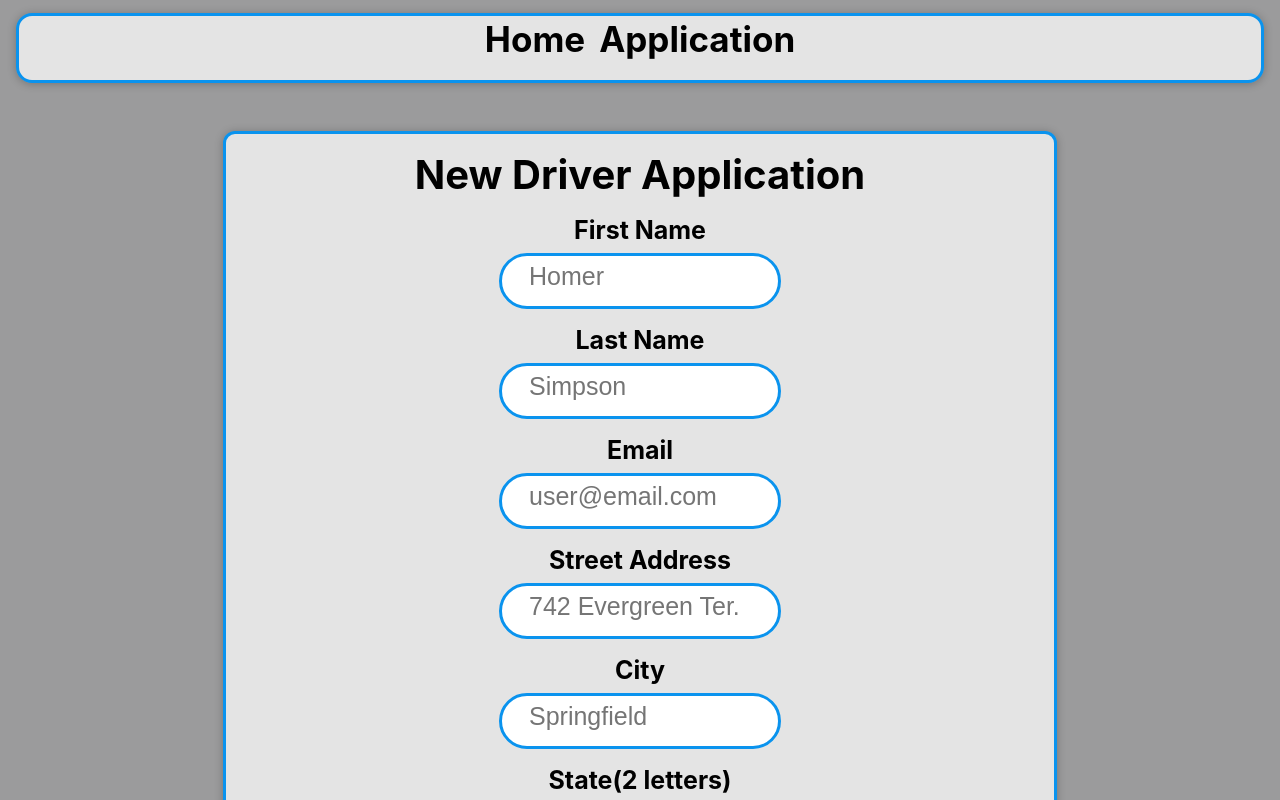
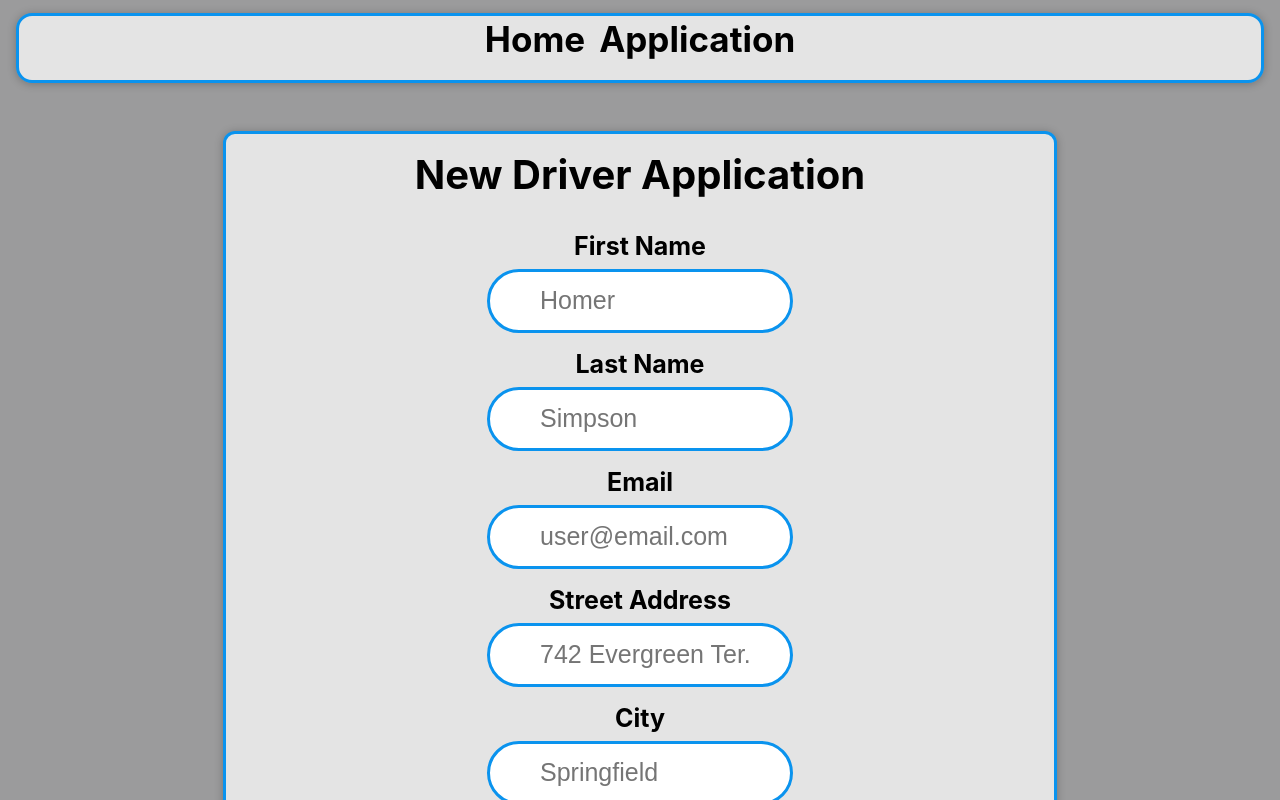
Before and after one commit to kennguyen061/TruckersRewardsProgram, a React (Create React App) app in the folder front-end/app/: page /Application in a window 1280 px wide. Shown: the top 800 px of the page. Built offline with nearby package versions, Linux system fonts and the light colour scheme.

Commit message:
fix padding for input text

```diff
--- a/front-end/app/src/Components/DriverForm/DriverForm.css
+++ b/front-end/app/src/Components/DriverForm/DriverForm.css
@@ -14,6 +14,11 @@
 }
 
 .new-driver__control input {
+  font-size: 25px;
+  padding-top: 5px;
+  padding-right: 3px;
+  padding-bottom: 5px;
+  padding-left: 25px;
   border: 1px solid #000000;
   border-radius: 50px;
   width: 17rem;
--- a/front-end/app/src/Components/DriverForm/NewDriver.css
+++ b/front-end/app/src/Components/DriverForm/NewDriver.css
@@ -17,7 +17,8 @@
 }
 
 .header {
-  margin-bottom: 1rem;
+  margin-top: 0.3;
+  margin-bottom: 2rem;
 }
 
 .new-driver button {
--- a/front-end/app/src/Components/Home.css
+++ b/front-end/app/src/Components/Home.css
@@ -111,6 +111,11 @@
 }
 
 .EMAIL {
+  font-size: 25px;
+  padding-top: 5px;
+  padding-right: 3px;
+  padding-bottom: 5px;
+  padding-left: 25px;
   border: 1px solid #000000;
   margin-top: 2rem;
   border-radius: 50px;
@@ -120,6 +125,11 @@
 }
 
 .PASSWORD {
+  font-size: 25px;
+  padding-top: 5px;
+  padding-right: 3px;
+  padding-bottom: 5px;
+  padding-left: 25px;
   border: 1px solid #000000;
   margin-top: 2rem;
   border-radius: 50px;
```
